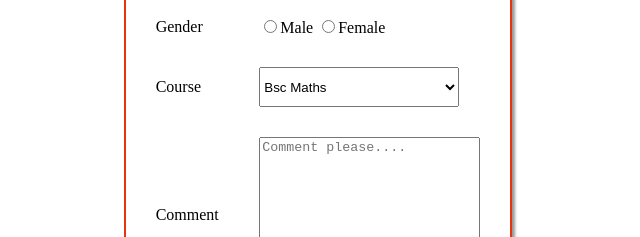
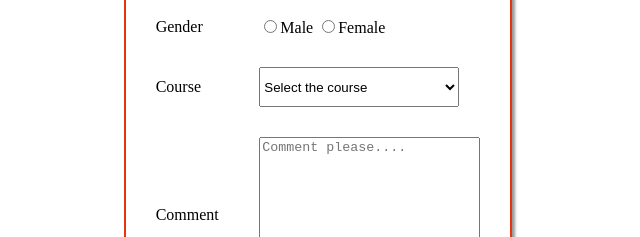
Before and after one commit to RM-SPKC/Student-Registration-Form, a plain HTML site: page index.html in a window 1280 px wide. Shown: the part 243-480 px from the top of the page, 322-962 px from the left. Drawn offline with Linux system fonts and the light colour scheme.

Commit message:
Update index.html

```diff
--- a/index.html
+++ b/index.html
@@ -26,6 +26,7 @@
                 <tr>
                     <td><label>Course</label></td>
                     <td><select required name="c" id="ct">
+                        <option selected>Select the course</option>
                         <option value="Bsc Maths">Bsc Maths</option>
                         <option value="Bsc CS">Bsc CS</option>
                         <option value="Bsc DS">Bsc DS</option>
```
